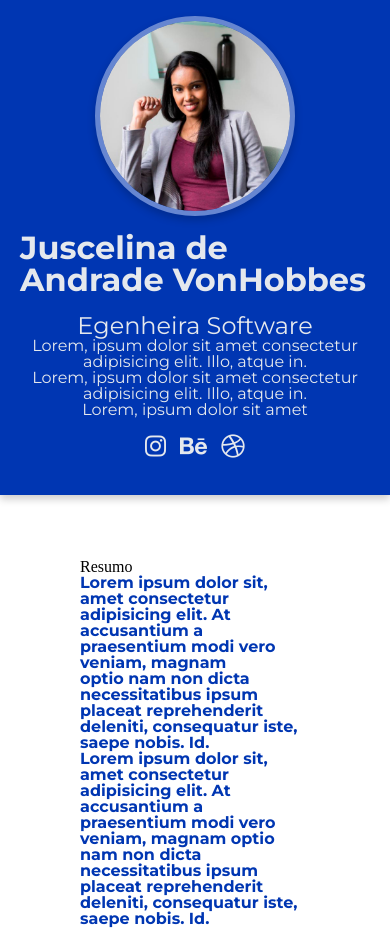
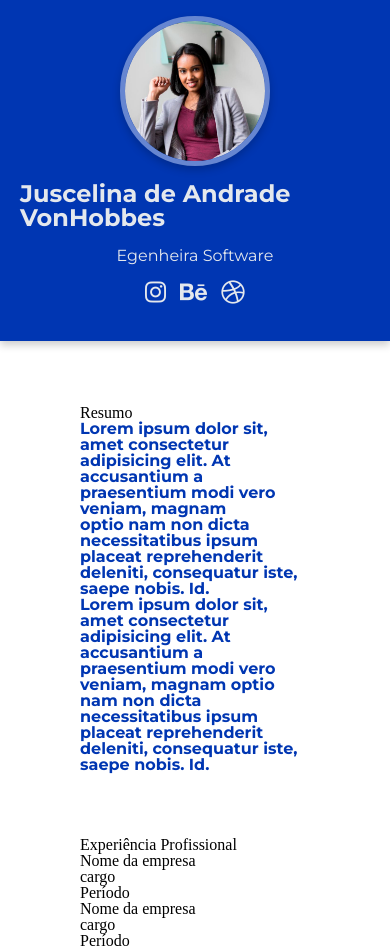
Before and after one commit to FernandoSaraiva0/camisafaicil, a plain HTML site: page index.html in a window 390 px wide. Shown: the top 952 px of the page. Drawn offline with Linux system fonts and the light colour scheme.

Commit message:
sass, mixin e media queries

```diff
--- a/css/scss/_header.scss
+++ b/css/scss/_header.scss
@@ -76,3 +76,23 @@
         }
     }
 }
+
+@media (max-width: 600px){
+    .header{
+        img{
+            max-width: 150px;
+            max-height: 150px;
+            width: auto;
+            height: auto;
+    }
+    #titulo{
+        font-size: 1.5em;
+    }
+    #titulo_terceiro{
+        font-size: 1em;
+    }
+    .desc_topo{
+        display: none;
+    }
+}
+}
```
Also changed, not shown: css/style.css.
